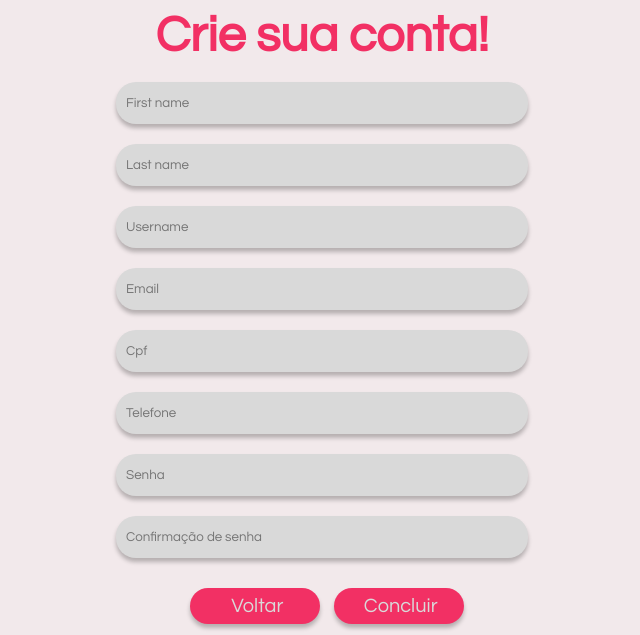
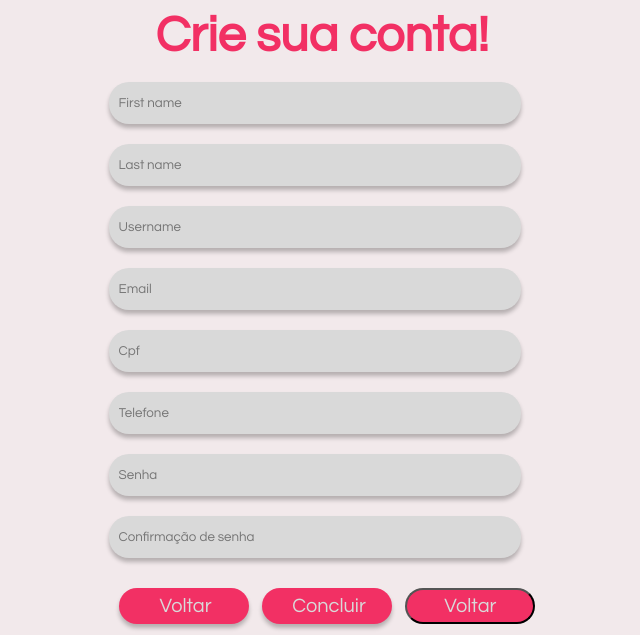
Before and after one commit to rodrigoaraujo17/Projeto_Manicure, a Django app: page /users/signup/ in a window 1280 px wide. Shown: the part 165-800 px from the top of the page, without its empty margins (318-958 px from the left). Run offline with Django 4.2, Linux system fonts and the light colour scheme; some libraries are stand-ins or nearby versions.

Commit message:
segundo commit

```diff
--- a/setup/settings.py
+++ b/setup/settings.py
@@ -128,6 +128,8 @@
     BASE_DIR / 'static',
 ]
 
+STATIC_ROOT = BASE_DIR / 'static'
+
 # Default primary key field type
 # https://docs.djangoproject.com/en/4.1/ref/settings/#default-auto-field
 
--- a/static/manicure/css/style02.css
+++ b/static/manicure/css/style02.css
@@ -65,7 +65,8 @@
     width: 130px;
     height: 36px;
     font-size: 20px;
-    background-color: #F23064;
+    background-color: #1dbea4;
+    border-radius: 20px;
     color: #D9D9D9;
     display: inline-block;
     margin-top: 30px;
--- a/static/users/css/style02.css
+++ b/static/users/css/style02.css
@@ -42,7 +42,7 @@
     display: inline-block;
 }
 
-form > input{
+form > input {
     width: 400px;
     height: 40px;
     background: #D9D9D9;
@@ -66,6 +66,18 @@
     height: 36px;
     font-size: 20px;
     background-color: #F23064;
+    border-radius: 20px;
+    color: #D9D9D9;
+    display: inline-block;
+    margin-top: 30px;
+    margin-left: 10px;
+}
+
+a > input {
+    width: 130px;
+    height: 36px;
+    font-size: 20px;
+    background-color: #F23064;
     color: #D9D9D9;
     display: inline-block;
     margin-top: 30px;
--- a/templates/manicure/layouts/base.html
+++ b/templates/manicure/layouts/base.html
@@ -16,11 +16,11 @@
         </div>
         {% if user.is_authenticated %}
         <h3>Olá, {{ user.get_full_name }}</h3>
-        <button type="button"><a href="{% url 'users:logout' %}">Logout</a></button>
+        <button type="button" class="botao"><a href="{% url 'users:logout' %}">Logout</a></button>
         {% else %}
         <h2>Não autenticado</h2>
-        <button type="button"><a href="{% url 'users:signup' %}">Cadastrar</a></button>
-        <button type="button"><a href="{% url 'users:login' %}">Log in</a></button>
+        <button type="button" class="botao"><a href="{% url 'users:signup' %}">Cadastrar</a></button>
+        <button type="button" class="botao"><a href="{% url 'users:login' %}">Log in</a></button>
         {% endif %}
     </header>
     <main>
--- a/templates/users/layouts/base.html
+++ b/templates/users/layouts/base.html
@@ -7,7 +7,7 @@
     <meta http-equiv="X-UA-Compatible" content="IE=edge">
     <meta name="viewport" content="width=device-width, initial-scale=1.0">
     <title>{% block title %}Título Genérico{% endblock %}</title>
-    {% block link %}<link rel="stylesheet" href="{% static 'users/css/style02.css' %}">{% endblock %}
+    <link rel="stylesheet" type="text/css" href="{% static 'users/css/style02.css' %}">
 </head>
 <body>
     <header>
--- a/templates/users/signup.html
+++ b/templates/users/signup.html
@@ -1,8 +1,6 @@
 {% extends 'users/layouts/base.html' %}
 
 {% load widget_tweaks %}
-
-{% load static %}
 
 {% block title %}Cadastro{% endblock %}
 
@@ -14,8 +12,9 @@
         {% for field in form.visible_fields %}
         {% render_field field placeholder=field.label %}
         {% endfor %}
-        <input type="button" value="Voltar" class="botao">
+        <input type="submit" value="Voltar" class="botao">
         <input type="submit" name="enviar" value="Concluir" class="botao">
+        <button class="botao">Voltar</button>
     </form>
 </div>
 {% endblock %}
```
